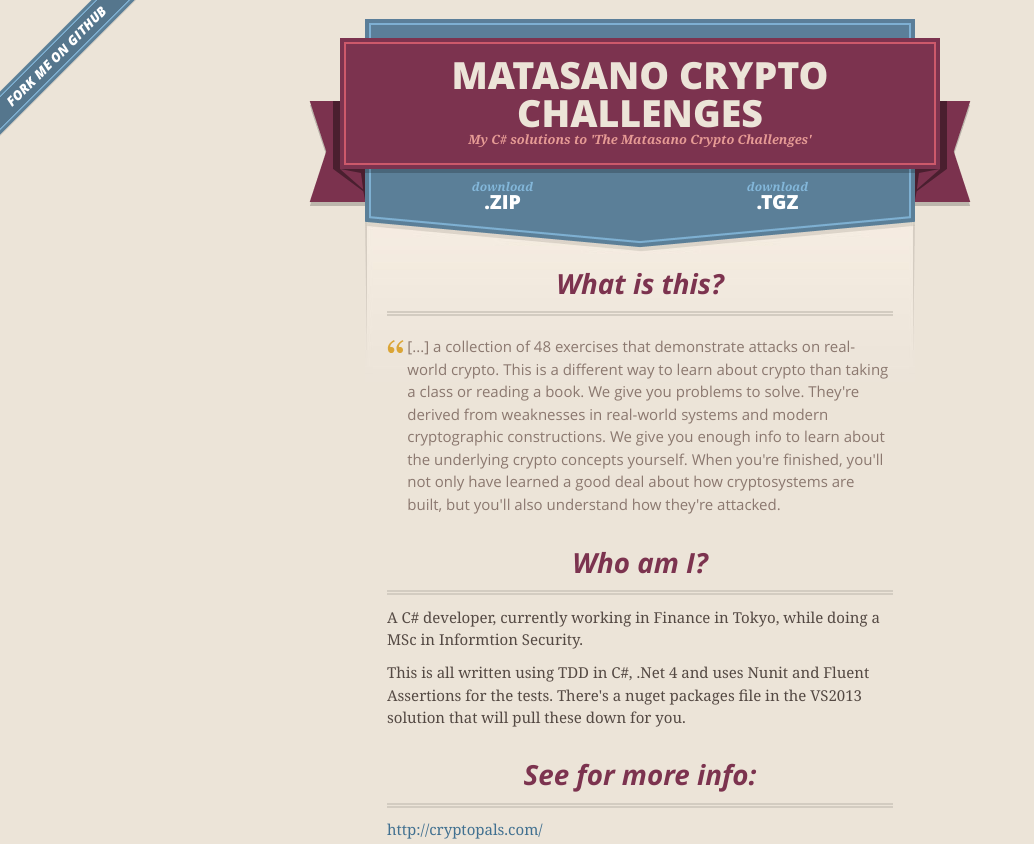
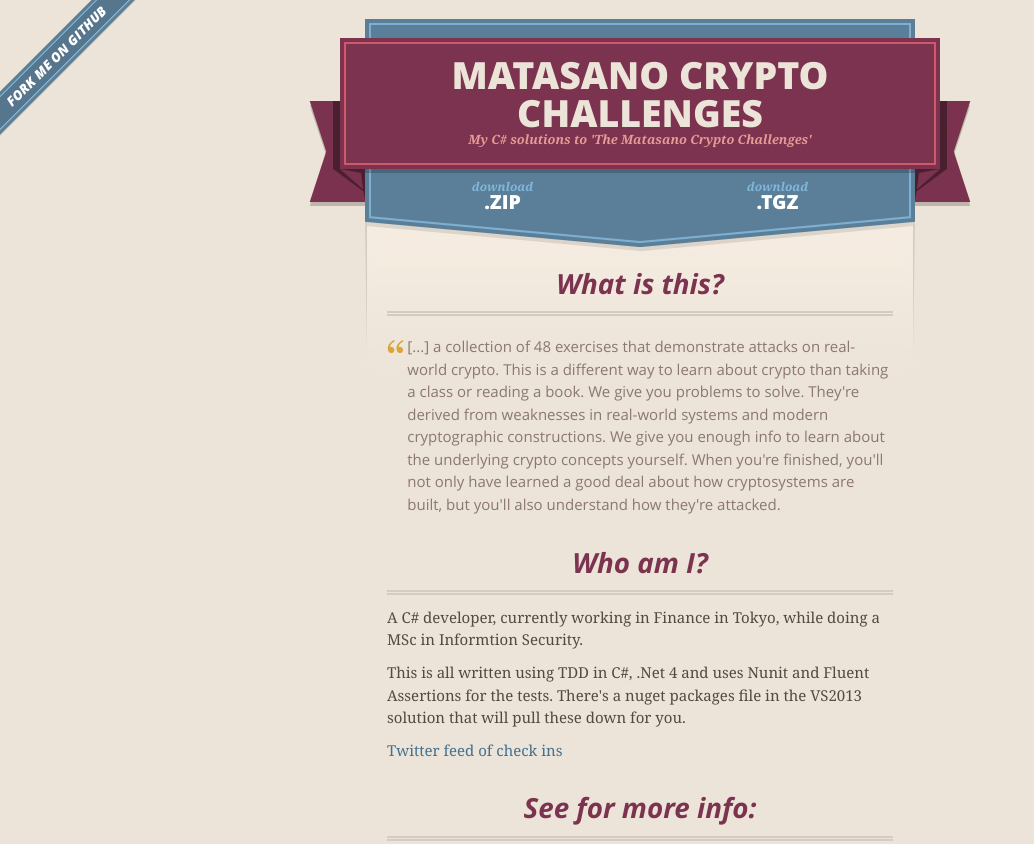
Before and after one commit to mark-s/MatasanoCryptoChallenges, a plain HTML site: page index.html in a window 1280 px wide. Shown: the top 844 px of the page, without its empty margins (0-1034 px from the left). Drawn offline with nearby package versions, Linux system fonts and the light colour scheme.

Commit message:
Update index.html
Added twitter feed

```diff
--- a/index.html
+++ b/index.html
@@ -40,6 +40,7 @@
     <h3>Who am I?</h3>
     <p> A C# developer, currently working in Finance in Tokyo, while doing a MSc in Informtion Security.</p>
         <p>This is all written using TDD in C#, .Net 4 and uses Nunit and Fluent Assertions for the tests. There's a nuget packages file in the VS2013 solution that will pull these down for you.</p>
+    <p><a href="https://twitter.com/MarksMatasano">Twitter feed of check ins</a>
     <h3>See for more info:</h3>
     <p><a href="http://cryptopals.com/">http://cryptopals.com/</a></p>
     <p><a href="https://blog.pinboard.in/2013/04/the_matasano_crypto_challenges/">https://blog.pinboard.in/2013/04/the_matasano_crypto_challenges/</a></p>
```
